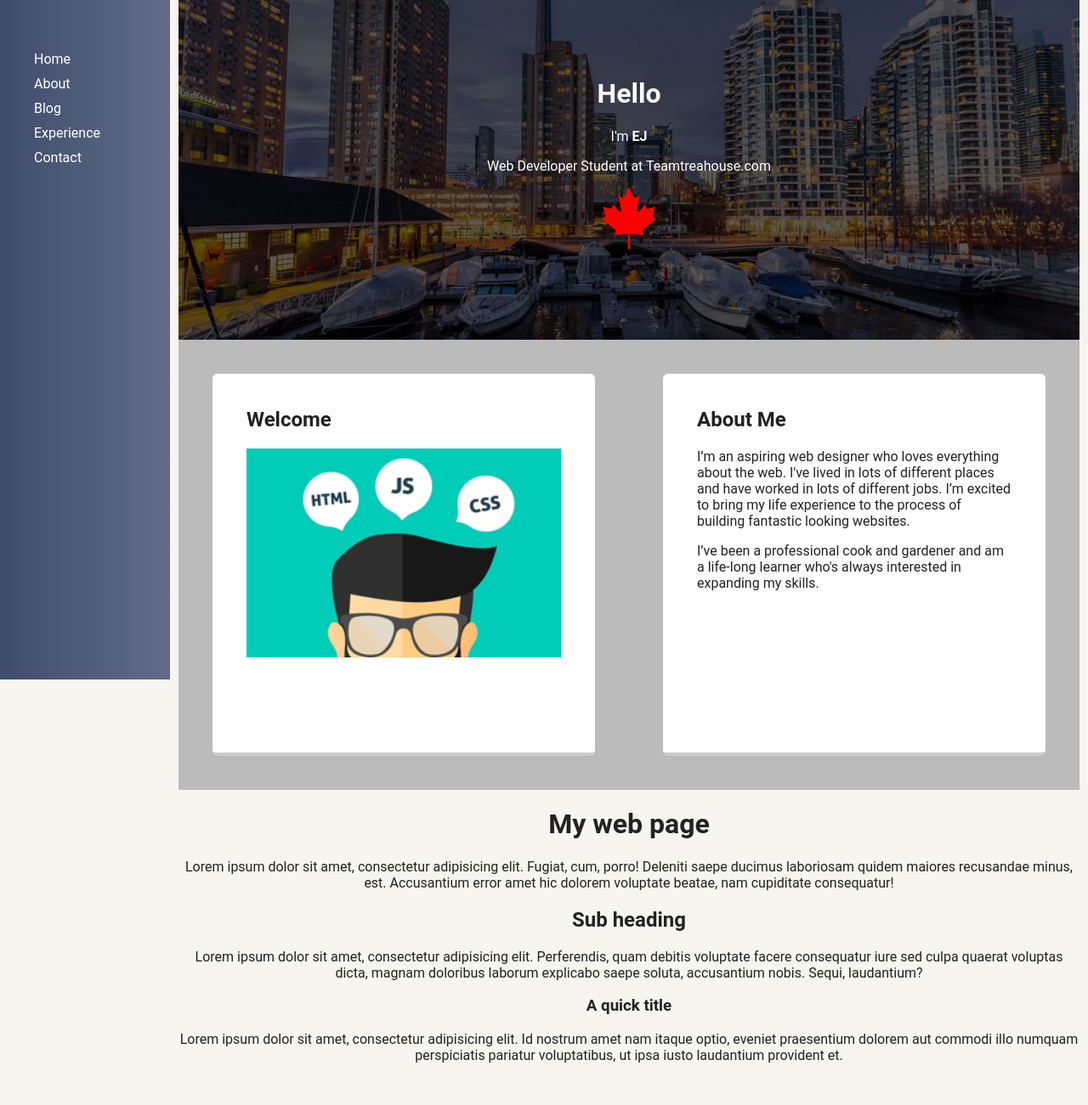
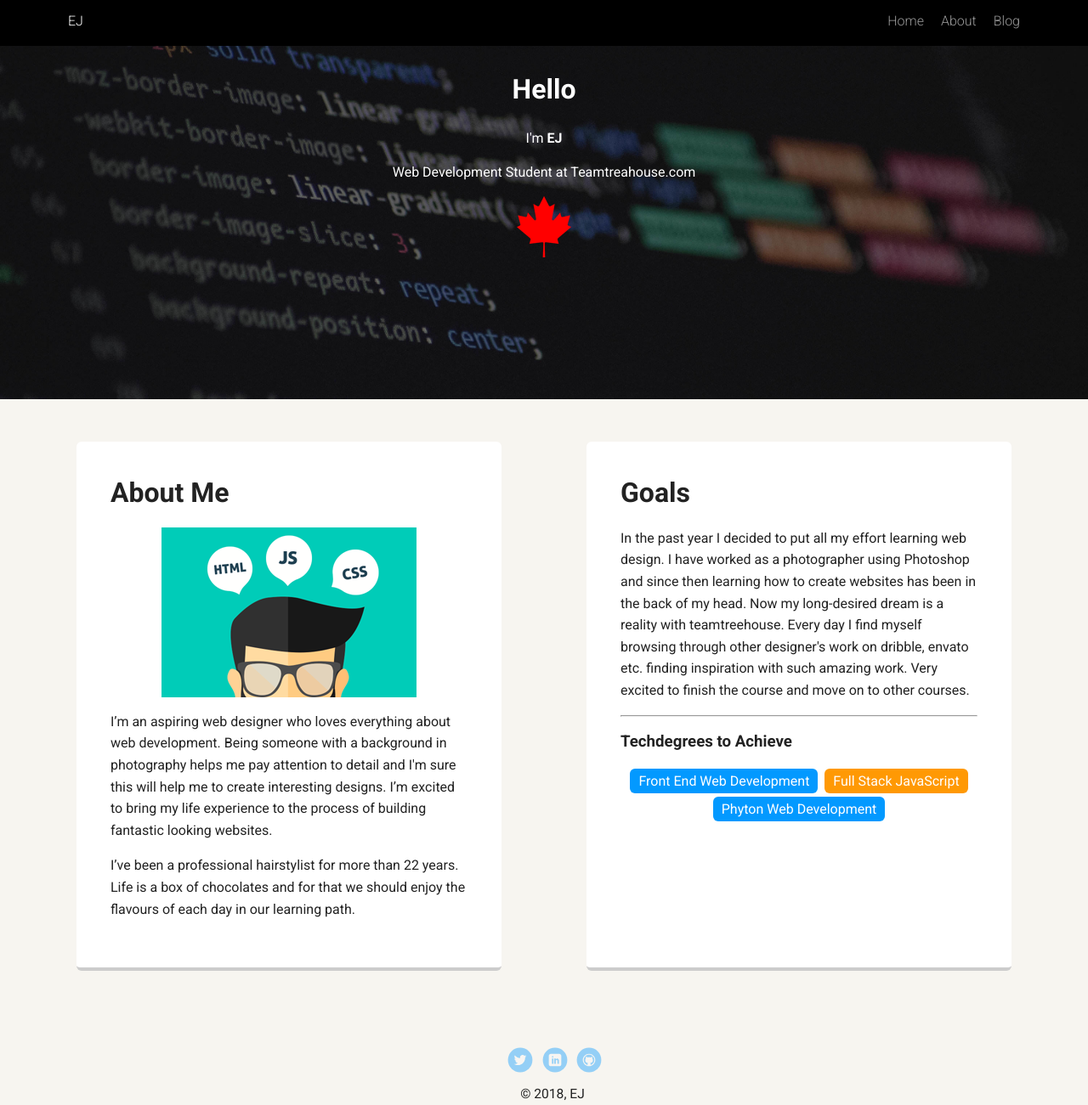
Before and after one commit to StudioJava/Project-1, a plain HTML site: page index.html in a window 1280 px wide. Shown: the whole page at 85% size. Before the commit the page ends 1268 px from the top, so only its background shows below. Drawn offline with Linux system fonts and the light colour scheme; a web font is replaced by a local one.

Commit message:
last stage of project 1
Final version of project 1 ready for review.

```diff
--- a/index.html
+++ b/index.html
@@ -1,57 +1,54 @@
 <!doctype html>
-<html>
+<html lang="en">
 <head>
-<meta charset="UTF-8">
-<title>Project 1</title>
+<meta charset="utf-8">
+<title>EJ's Profile</title>
+<meta name="viewport" content="width=device-width, initial-scale=1.0">
 <link rel="stylesheet" href="styles.css">
+<link href="https://fonts.googleapis.com/css?family=Muli%7CRoboto:400,300,500,700,900" rel="stylesheet">
 </head>
-
 <body>
-<div class="side-bar">
-  <nav>
-    <ul>
-      <li><a href="#">Home</a></li>
-      <li><a href="#">About</a></li>
-      <li><a href="#">Blog</a></li>
-      <li><a href="#">Experience</a></li>
-      <li><a href="#">Contact</a></li>
+<div class="main-nav">
+  <ul class="nav">
+    <li class="name">EJ</li>
+    <li><a href="index.html">Home</a></li>
+    <li><a href="#about">About</a></li>
+    <li><a href="blog.html">Blog</a></li>
   </ul>
-  </nav>
 </div>
-<main>
 <header>
   <div class="top-header-intro">
     <h1>Hello </h1>
     <p>I'm <strong>EJ </strong></p>
-		<p>Web Developer Student at <a class="top-header-link" href="https://teamtreehouse.com" target="_blank">Teamtreahouse.com</a></p>
-		<img src="images/maple-leaf copy smll.png" alt="">
+    <p>Web Development Student at <a class="top-header-link" href="https://teamtreehouse.com" target="_blank">Teamtreahouse.com</a></p>
+    <img class="maple-leaf" src="images/maple-leaf-copy-smll.png" alt="red maple leaf"> </div>
+</header>
+<main id="about" class="flex">
+  <div class="card">
+    <h1>About Me</h1>
+    <img class="profile-picture" src="images/web-developer.png" alt="profile of a developer for html, javascript and css">
+    <p>I’m an aspiring web designer who loves everything about web development. Being someone with a background in photography helps me pay attention to detail and I'm sure this will help me to create interesting designs. I’m excited to bring my life experience to the process of building fantastic looking websites.</p>
+    <p>I’ve been a professional hairstylist for more than 22 years. Life is a box of chocolates and for that we should enjoy the flavours of each day in our learning path. </p>
   </div>
-  </header>
-	<div class="row">
-  <div class="column" style="background-color:#bbb;">
   <div class="card">
-        <h2>Welcome</h2>
-       <img id="profile-picture" src="images/web developer.png" alt="">
+    <h1>Goals</h1>
+    <p>In the past year I decided to put all my effort learning web design. I have worked as a photographer using Photoshop and since then learning how to create websites has been in the back of my head. Now my long-desired dream is a reality with teamtreehouse. Every day I find myself browsing through other designer's work on dribble, envato etc. finding inspiration with such amazing work. Very excited to finish the course and move on to other courses. </p>
+    <hr>
+    <h3>Techdegrees to Achieve</h3>
+    <ul class="skills">
+      <li>Front End Web Development</li>
+      <li>Full Stack JavaScript</li>
+      <li>Phyton Web Development</li>
+    </ul>
   </div>
-  </div>
-  <div class="column" style="background-color:#bbb;">
-    <div class="card">
-        <h2>About Me</h2>
-        <p>I’m an aspiring web designer who loves everything about the web. I've lived in lots of different places and have worked in lots of different jobs. I’m excited to bring my life experience to the process of building fantastic looking websites.</p>
-        <p>I’ve been a professional cook and gardener and am a life-long learner who's always interested in expanding my skills.</p>
-      </div>
-  </div>
-</div>
-
-
-
-  <h1>My web page</h1>
-  <p>Lorem ipsum dolor sit amet, consectetur adipisicing elit. Fugiat, cum, porro! Deleniti saepe ducimus laboriosam quidem maiores recusandae minus, est. Accusantium error amet hic dolorem voluptate beatae, nam cupiditate consequatur!</p>
-  <h2>Sub heading</h2>
-  <p>Lorem ipsum dolor sit amet, consectetur adipisicing elit. Perferendis, quam debitis voluptate facere consequatur iure sed culpa quaerat voluptas dicta, magnam doloribus laborum explicabo saepe soluta, accusantium nobis. Sequi, laudantium?</p>
-  <h3>A quick title</h3>
-  <p>Lorem ipsum dolor sit amet, consectetur adipisicing elit. Id nostrum amet nam itaque optio, eveniet praesentium dolorem aut commodi illo numquam perspiciatis pariatur voluptatibus, ut ipsa iusto laudantium provident et.</p>
 </main>
-<footer></footer>
+<footer>
+  <ul>
+    <li><a href="https://twitter.com/BillGates" target="_blank" class="social twitter">Twitter</a></li>
+    <li><a href="https://www.linkedin.com/in/williamhgates" target="_blank" class="social linkedin">LinkedIn</a></li>
+    <li><a href="https://github.com/StudioJava" target="_blank" class="social github">Github</a></li>
+  </ul>
+  <p class="copyright">&copy; 2018, EJ</p>
+</footer>
 </body>
 </html>
--- a/styles.css
+++ b/styles.css
@@ -1,9 +1,7 @@
-@charset "UTF-8";
-/* CSS Document */
+/* Global Layout Set-up */
 * {
     box-sizing: border-box;
 }
-
 body {
     margin: 0;
     padding: 0;
@@ -12,83 +10,214 @@ body {
     color: #222;
     background: #f7f5f0;
 }
-.side-bar {
-	z-index: 1;
-	top: 0;
-	left: 0;
-	width: 200px;
-	height: 100%;
+/* Link Styles */
+
+a {
+    text-decoration: none;
+    color: #999;
+}
+a:hover {
+    color: #6633ff;
+}
+/* Section Styles */
+
+.main-nav {
+    width: 100%;
+    background: black;
+    min-height: 30px;
+    padding: 10px;
     position: fixed;
-	padding-top: 50px;
-	overflow-x: hidden;
-	background: #606c88;  /* fallback for old browsers */
-	background: -webkit-linear-gradient(to right, #3f4c6b, #606c88);  /* Chrome 10-25, Safari 5.1-6 */
-	background: linear-gradient(to right, #3f4c6b, #606c88); /* W3C, IE 10+/ Edge, Firefox 16+, Chrome 26+, Opera 12+, Safari 7+ */
+    text-align: center;
 }
-ul {
+.nav {
+    display: flex;
+    justify-content: space-around;
+    font-weight: 700;
     list-style-type: none;
-	margin: 0;
+    margin: 0 auto;
     padding: 0;
-	text-align: left;
-	padding-left: 40px;
 }
-nav li {
-	padding-top: 10px;
-}
-nav a {
-	text-decoration: none;
+.nav .name {
+    display: block;
+    margin-right: auto;
     color: white;
 }
-main {
-	margin-left: 200px;
-	padding: 0px 10px;
+.nav li {
+    font-weight: 200;
+    padding: 5px 10px 10px 10px;
 }
-header {
-	padding-top: 70px;
-	min-height: 400px;
-	background-image: url('images/toronto.jpg');
-	/* [disabled]background-position: 94% 0%;
-*/
-	background-size: cover;
-	background-repeat: no-repeat;
-	background-attachment: fixed;
-	background-position: center;
+.nav a {
+    transition: all .5s;
 }
-
+.nav a:hover {
+    color: white
+}
 .top-header-intro {
     color: white;
 }
-
 .top-header-link {
     text-decoration: none;
     color: white;
 }
-.top-header-link:hover{
+.top-header-link:hover {
     color: red;
 }
-#profile-picture {
-	width: 100%;
+header {
+    text-align: center;
+    background: url(' images/web_development.jpg') no-repeat center;
+    background-attachment: fixed;
+    background-size: cover;
+    overflow: hidden;
+    padding-top: 60px;
 }
-.column {
-    float: left;
-    width: 50%;
+header {
+    line-height: 1.5;
+}
+header .profile-image {
+    margin-top: 50px;
+    width: 150px;
+    height: 150px;
+    border-radius: 50%;
+    border: 3px solid white;
+    transition: all .5s;
+}
+header .profile-image:hover {
+    transform: scale(1.2) rotate(5deg);
+}
+.tag {
+    background-color: #efefef;
+    color: black;
     padding: 10px;
-    height: auto; /* Should be removed. Only for demonstration */
+    border-radius: 5px;
+    display: table;
+    margin: 10px auto;
 }
-
-/* Clear floats after the columns */
-.row:after {
-    content: "";
-    display: table;
-    clear: both;
+.location {
+    background-color: #222;
+    color: yellow;
+}
+.long-card {
+    margin: 30px;
+    padding: 20px 40px 40px;
+    text-align: left;
+    background: #fff;
+    border-bottom: 4px solid #ccc;
+    border-radius: 6px;
+    transition: all .5s;
+}
+.long-card:hover {
+    border-color: #FF9000;
 }
 .card {
     margin: 30px;
     padding: 20px 40px 40px;
     max-width: 500px;
-  min-height: 450px;
     text-align: left;
     background: #fff;
     border-bottom: 4px solid #ccc;
     border-radius: 6px;
+    transition: all .5s;
 }
+.card:hover {
+    border-color: #ff99ff;
+}
+ul.skills {
+    padding: 0;
+    text-align: center;
+}
+.skills li {
+    border-radius: 6px;
+    display: inline-block;
+    background: #ff9904;
+    color: white;
+    padding: 5px 10px;
+    margin: 2px;
+}
+.skills li:nth-child(odd) {
+    background: #0399ff;
+}
+footer {
+    width: 100%;
+    min-height: 30px;
+    padding: 20px 0 40px 20px;
+}
+footer .copyright {
+    top: -8px;
+    font-size: .75em;
+}
+footer ul {
+    list-style-type: none;
+    margin: 0;
+    padding: 0;
+}
+footer ul li {
+    display: inline-block;
+}
+a.social {
+    display: inline-block;
+    text-indent: -9999px;
+    margin-left: 5px;
+    width: 30px;
+    height: 30px;
+    background-size: 30px 30px;
+    opacity: .4;
+    transition: all .5s;
+}
+a.twitter {
+    background-image: url(images/twitter.svg);
+}
+a.linkedin {
+    background-image: url(images/linkedin.svg);
+}
+a.github {
+    background-image: url(images/github.svg);
+}
+a.social:hover {
+    opacity: 1;
+}
+.clearfix {
+    clear: both;
+}
+.profile-picture {
+    display: block;
+    margin-left: auto;
+    margin-right: auto;
+}
+.border-design {
+	border-radius: 10px;
+
+    box-shadow: 5px 10px rgba(101,101,101,0.15);
+}
+
+/* Styles for larger screens */
+@media screen and (min-width: 720px) {
+.flex {
+    display: -ms-flexbox;      /* TWEENER - IE 10 */
+    display: flex;
+    max-width: 1200px;
+    -ms-flex-pack: distribute;
+    justify-content: space-around;
+    margin: 0 auto;
+}
+header {
+    min-height: 470px;
+}
+.nav {
+    max-width: 1200px;
+    padding: 0 30px;
+}
+main {
+    padding-top: 20px;
+}
+main p {
+    line-height: 1.6em;
+}
+footer {
+    font-size: 1.3em;
+    max-width: 1200px;
+    margin: 40px auto;
+}
+}
+
+.b {
+}
```
Also changed, not shown: blog.html (added, +60 -0 lines), images/Calgary View.jpg (deleted), images/Calgary-View-2.jpg (deleted), images/blogger.jpg (added), images/github.svg (added), images/linkedin.svg (added), images/maple-leaf-copy-smll.png (renamed from images/maple-leaf copy smll.png), images/maple-leaf.png (deleted), images/responsive_design.jpg (added), images/teamwork.jpg (added), images/toronto.jpg (deleted), images/twitter.svg (added), images/web-developer.png (renamed from images/web developer.png), images/web_development.jpg (added), 2 other files. Lines whose indentation alone changed are shown as unchanged.
